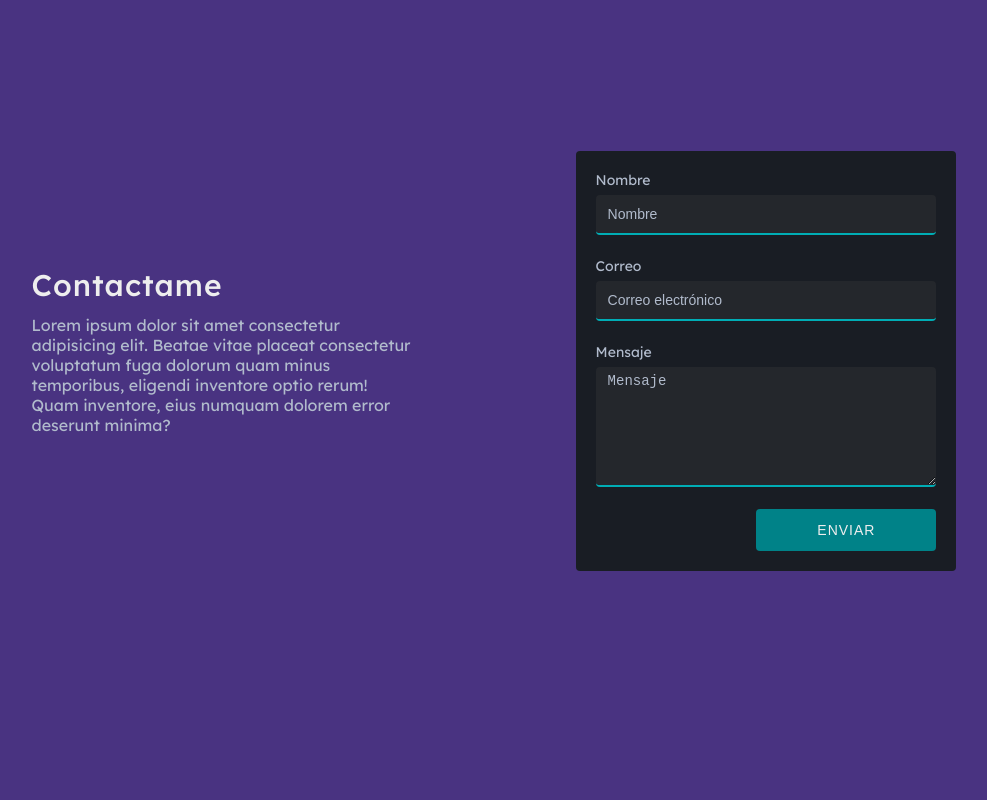
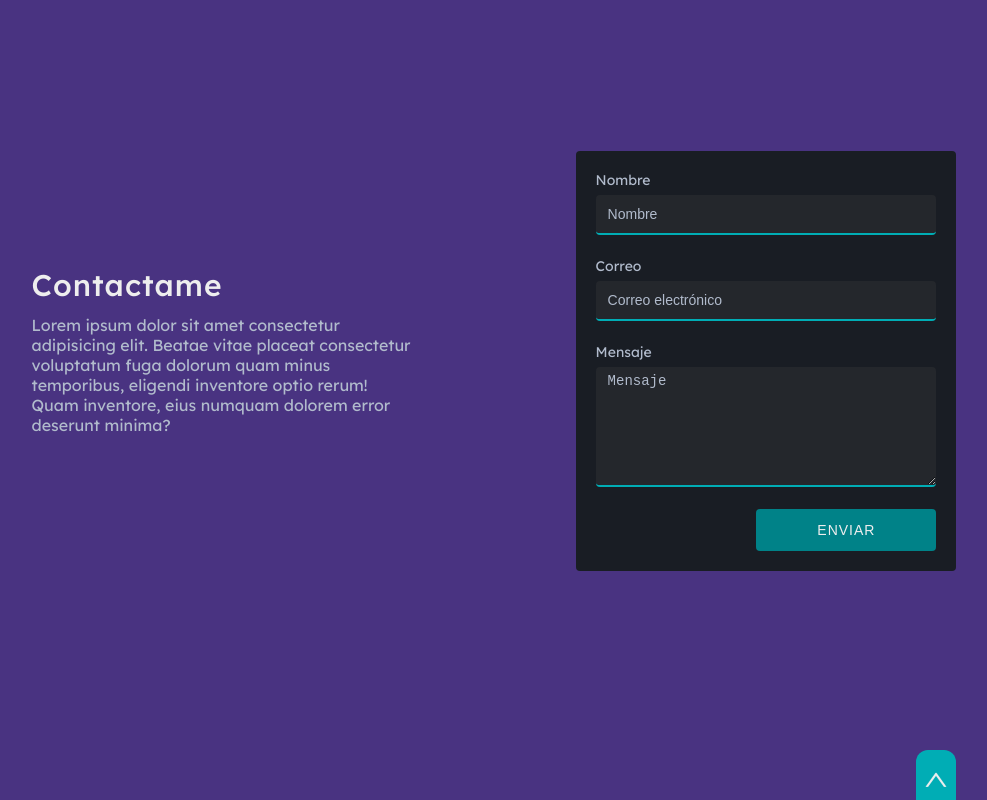
Before and after one commit to martinrol/mxrold, a React app: page / in a window 1280 px wide. Shown: the part 3875-4675 px from the top of the page, without its empty margins (242-1229 px from the left). Before the commit the page ends 4625 px from the top, so only its background shows below. Built offline with nearby package versions, Linux system fonts and the light colour scheme; the HTML template or start-up script is replaced by a standard one.

Commit message:
Footer con botón de navegación

```diff
--- /dev/null
+++ b/src/assets/styles/components/Footer.css
@@ -0,0 +1,36 @@
+.Footer {
+    display: flex;
+    justify-content: flex-end;
+    width: 85%;
+    height: 50px;
+    margin: 0 auto;
+    text-align: center;
+
+}
+
+.Footer a {
+    width: 40px;
+    height: 100%;
+    background-color: var(--blue3);
+    color: var(--light);
+    border-top-left-radius: var(--radius1);
+    border-top-right-radius: var(--radius1);
+}
+
+.Footer a svg {
+    margin-top: 5.5px;
+    animation: arrow 1s ease-in-out infinite;
+
+}
+
+@keyframes arrow {
+    0% {
+        transform: translate(0px, 5px);
+    }
+    50% {
+        transform: translate(0px, 10px);
+    }
+    100% {
+        transform: translate(0px, 5px);
+    }
+}
--- a/src/assets/styles/index.css
+++ b/src/assets/styles/index.css
@@ -34,6 +34,7 @@
 html {
     font-size: 62.5%;
     font-family: 'Lexend', sans-serif;
+    scroll-behavior: smooth;
 }
 
 body {
--- a/src/components/Contact.jsx
+++ b/src/components/Contact.jsx
@@ -3,7 +3,7 @@ import '../assets/styles/components/Contact.css'
 
 const Contact = () => {
   return (
-    <section className="Contact" id="contact">
+    <section className="Contact">
       <div className="Contact__info">
         <h2>Contactame</h2>
         <p>Lorem ipsum dolor sit amet consectetur adipisicing elit. Beatae vitae placeat consectetur voluptatum fuga dolorum quam minus temporibus, eligendi inventore optio rerum! Quam inventore, eius numquam dolorem error deserunt minima?</p>
--- /dev/null
+++ b/src/components/Footer.jsx
@@ -0,0 +1,15 @@
+import React from 'react'
+import { AiOutlineUp } from 'react-icons/ai'
+import '../assets/styles/components/Footer.css'
+
+const Footer = () => {
+    return (
+        <section className="Footer">
+            <a href="#Home">
+                <AiOutlineUp size="28px"/>
+            </a>
+        </section>
+    )
+}
+
+export default Footer
--- a/src/components/Home.jsx
+++ b/src/components/Home.jsx
@@ -8,7 +8,7 @@ const Home = () => {
 
   return (
     <>
-      <section className='Home'>
+      <section className='Home' id="Home">
         <div className='Home__intro'>
           <h1>
             <span className='Home__intro--greeting'>Hola 👋, <br /> soy Martín Roldán, </span> <br />
--- a/src/components/index.js
+++ b/src/components/index.js
@@ -3,3 +3,4 @@ export { default as About } from './About'
 export { default as Works } from './Works'
 export { default as TotalWorks } from './TotalWorks'
 export { default as Contact } from './Contact'
+export { default as Footer } from './Footer'
--- a/src/pages/Main.jsx
+++ b/src/pages/Main.jsx
@@ -1,5 +1,5 @@
 import React from 'react'
-import { Home, About, Works, Contact } from '../components/'
+import { Home, About, Works, Contact, Footer } from '../components/'
 import '../assets/styles/components/Main.css'
 
 const Main = () => {
@@ -9,6 +9,7 @@ const Main = () => {
       <About />
       <Works />
       <Contact />
+      <Footer />
     </div>
   )
 }
```
